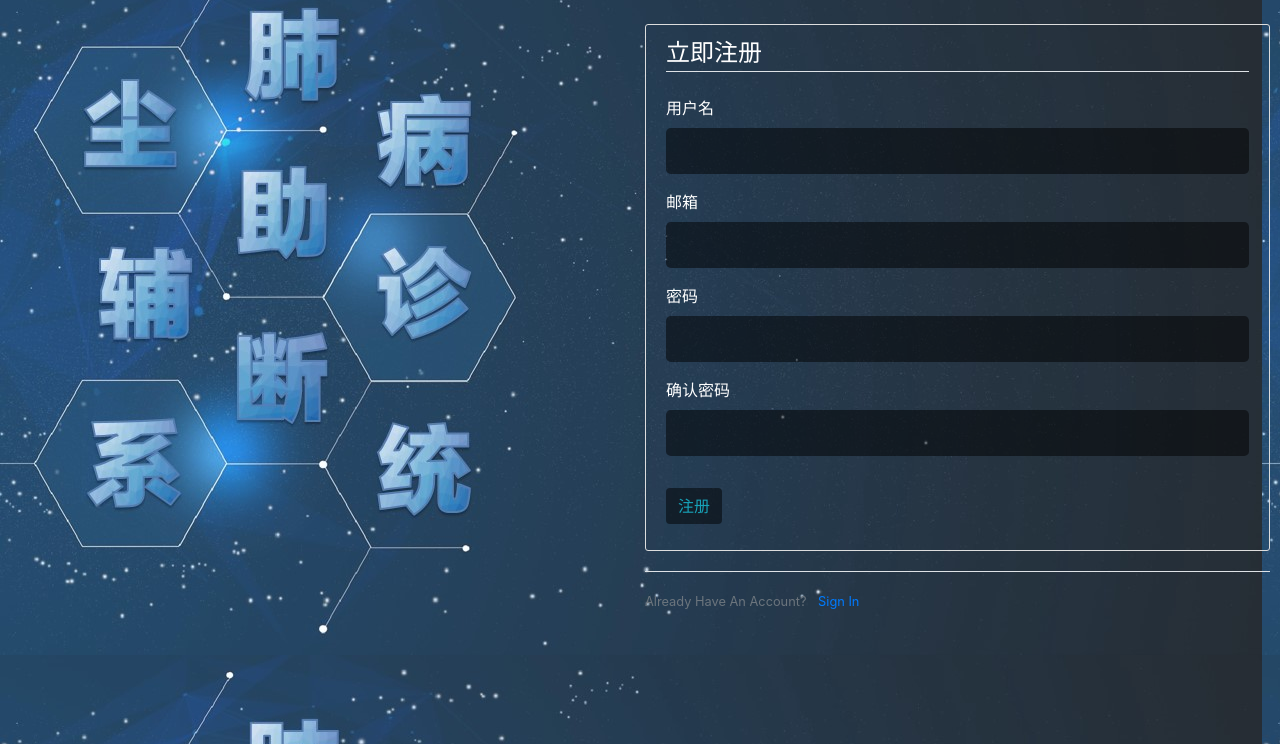
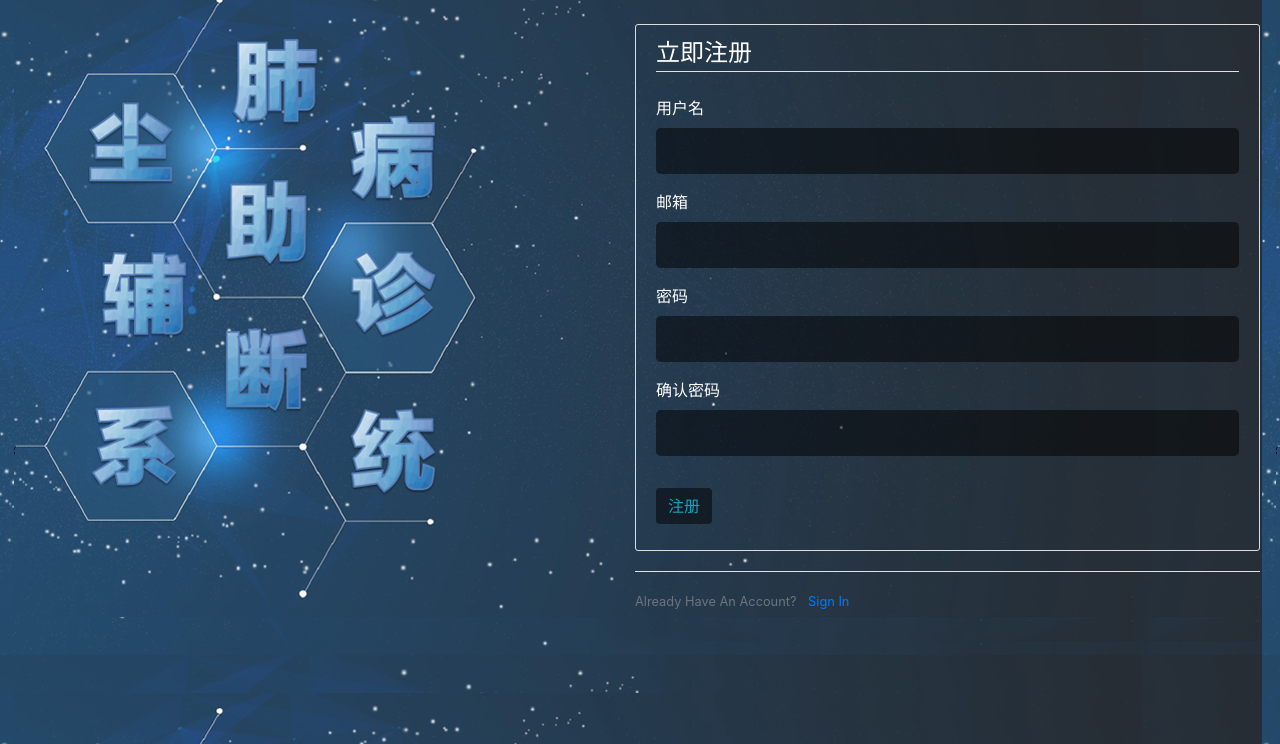
Before and after one commit to Yeqi-Fang/Diagnosis-of-pneumoconiosis, a Flask app: page /register in a window 1280 px wide. Shown: the part 56-800 px from the top of the page. Run offline with Flask 2, Linux system fonts and the light colour scheme; some libraries are stand-ins or nearby versions.

Commit message:
23-2-25-3

```diff
--- a/flaskblog/static/main_login.css
+++ b/flaskblog/static/main_login.css
@@ -1,5 +1,5 @@
 body {
-    background-image: url('login.jpg');
+    background-image: url('login2.png');
     margin-top: 5rem;
     background-attachment: fixed;
     height: 720px;
@@ -92,7 +92,7 @@ a.article-title:hover {
 
 div.text-white {
     margin-left: auto;
-    margin-right: 10px;
+    margin-right: 20px;
 }
 
 .form-textbox, .form-textarea, .form-radio-other-input, .form-checkbox-other-input, .form-captcha input, .form-spinner input {
```
Also changed, not shown: flaskblog/static/login2.png (added).
